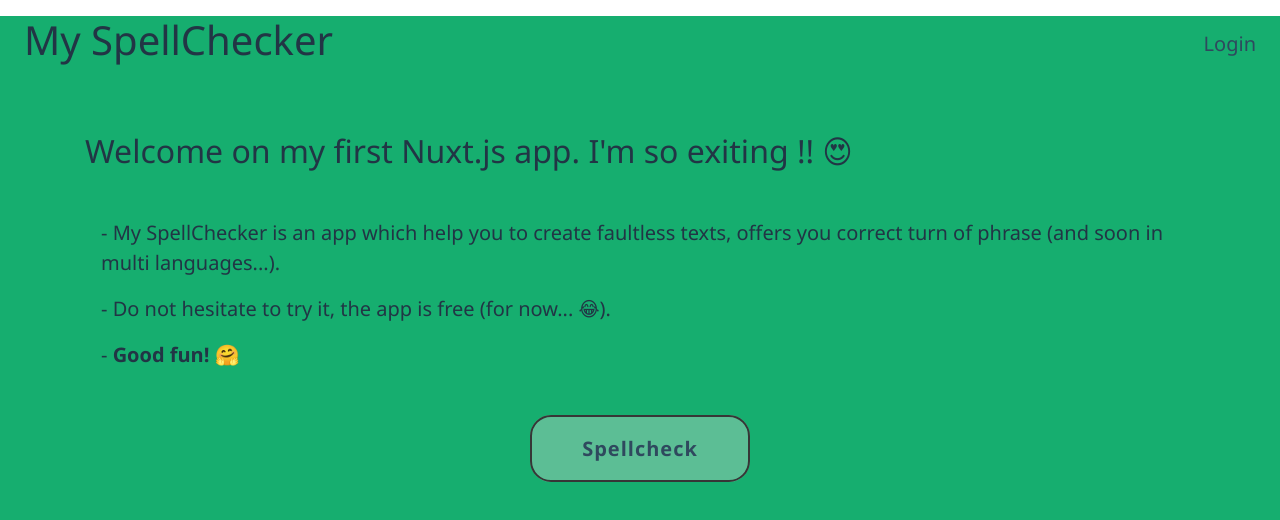
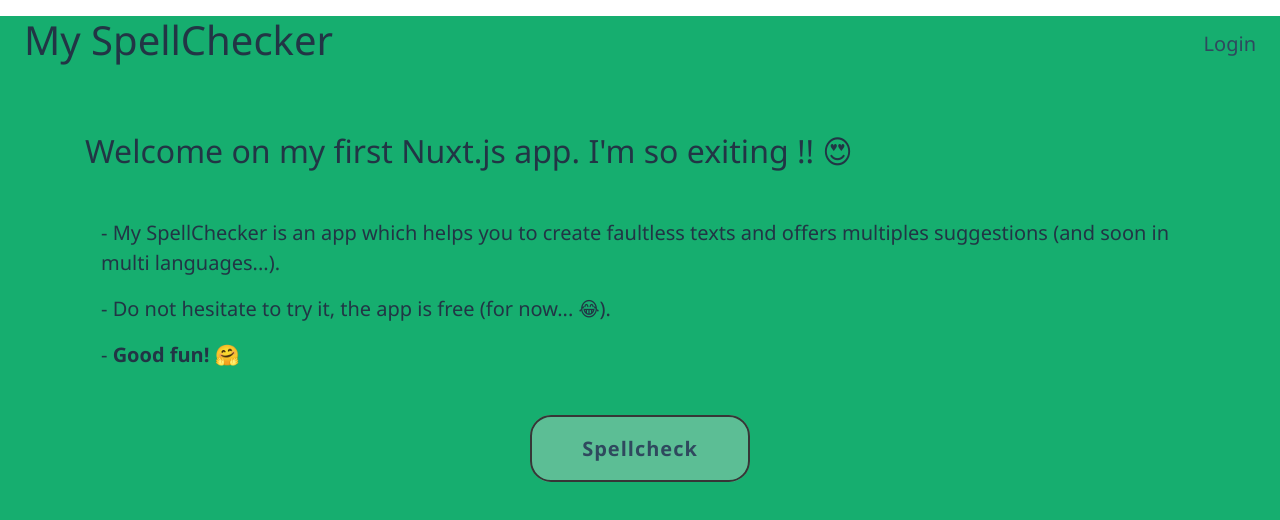
Before and after one commit to PilcodeurDev/my-app-spellchecker, a Nuxt app: page / in a window 1280 px wide. Shown: the top 520 px of the page. Built offline with nearby package versions, Linux system fonts and the light colour scheme; no server answers.

Commit message:
spell check

```diff
--- a/pages/index.vue
+++ b/pages/index.vue
@@ -5,7 +5,7 @@
     <div class="container">
       <h2 class="mb-5">Welcome on my first Nuxt.js app. I'm so exiting !! 😍</h2>
       <div class="px-3">
-        <p>- My SpellChecker is an app which help you to create faultless texts, offers you correct turn of phrase (and
+        <p>- My SpellChecker is an app which helps you to create faultless texts and offers multiples suggestions (and
           soon in multi languages...).</p>
         <p>- Do not hesitate to try it, the app is free (for now... 😂).</p>
         <!-- <p>- To advance in the app, will <nuxt-link to="/login" class="text-decoration-none fw-bold">Login</nuxt-link>.
--- a/pages/spellcheck.vue
+++ b/pages/spellcheck.vue
@@ -22,7 +22,7 @@
         <h2 v-if="errors.length > 0" class="pb-4"> You have {{ errors.length }} error<h2 v-if="errors.length > 1">s</h2> :
         </h2>
         <h3 v-else-if="errors.length === 0 && requestDone && text.length > 0">0 Error ! 😎👌</h3>
-        <h3 v-else>Please, Check for more informations</h3>
+        <h5 v-else>Please, Check for more informations</h5>
         <ul>
           <div v-for="(error, index) in errors" v-if="errors.length > 0" class="cards">
             <h4>Error N°{{ index + 1 }}:</h4>
```
